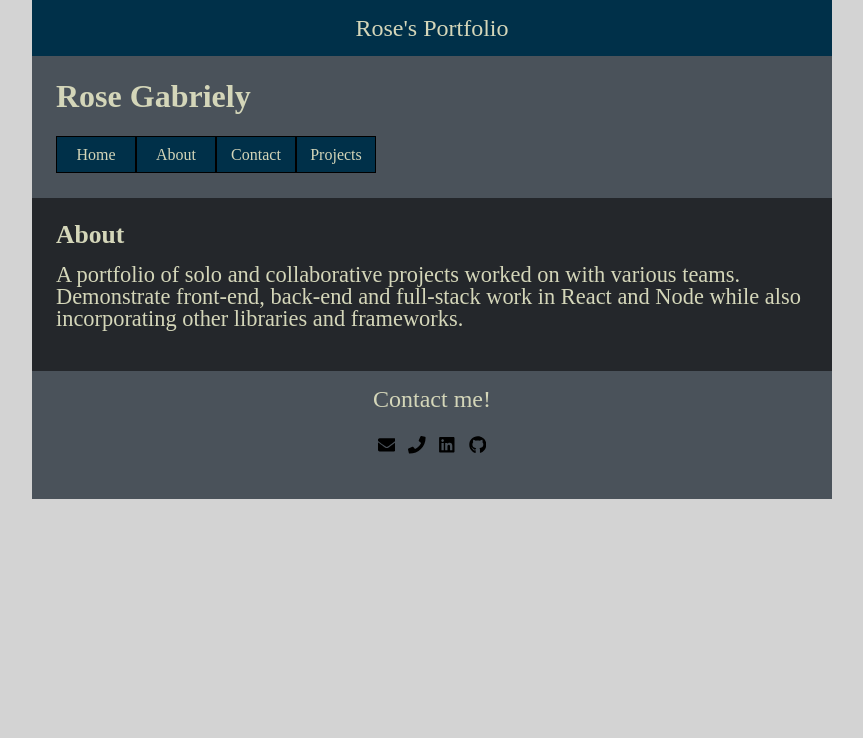
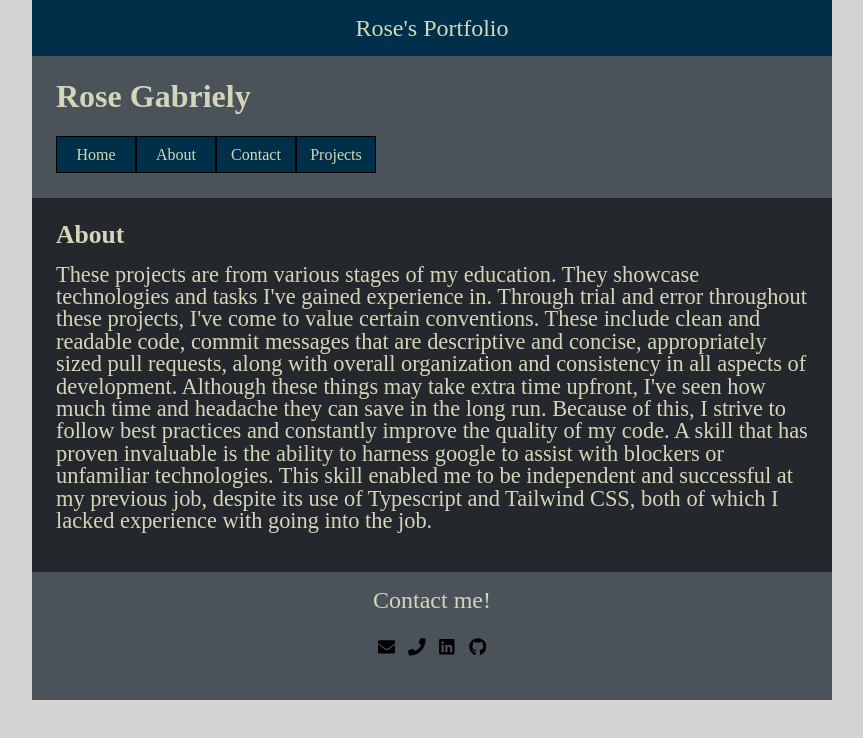
Before and after one commit to RoseGabriely/Portfolio, a React (Create React App) app: page /about in a window 1280 px wide. Shown: the top 738 px of the page, without its empty margins (208-1071 px from the left). Built offline with nearby package versions, Linux system fonts and the light colour scheme.

Commit message:
Updates content in about section

```diff
--- a/src/About.js
+++ b/src/About.js
@@ -6,9 +6,20 @@ function About() {
     <div className="About">
       <h2 className="name">About</h2>
       <p className="journey">
-        A portfolio of solo and collaborative projects worked on with various
-        teams. Demonstrate front-end, back-end and full-stack work in React and
-        Node while also incorporating other libraries and frameworks.
+        These projects are from various stages of my education. They showcase
+        technologies and tasks I've gained experience in. Through trial and
+        error throughout these projects, I've come to value certain conventions.
+        These include clean and readable code, commit messages that are
+        descriptive and concise, appropriately sized pull requests, along with
+        overall organization and consistency in all aspects of development.
+        Although these things may take extra time upfront, I've seen how much
+        time and headache they can save in the long run. Because of this, I
+        strive to follow best practices and constantly improve the quality of my
+        code. A skill that has proven invaluable is the ability to harness
+        google to assist with blockers or unfamiliar technologies. This skill
+        enabled me to be independent and successful at my previous job, despite
+        its use of Typescript and Tailwind CSS, both of which I lacked
+        experience with going into the job.
       </p>
     </div>
   );
```
